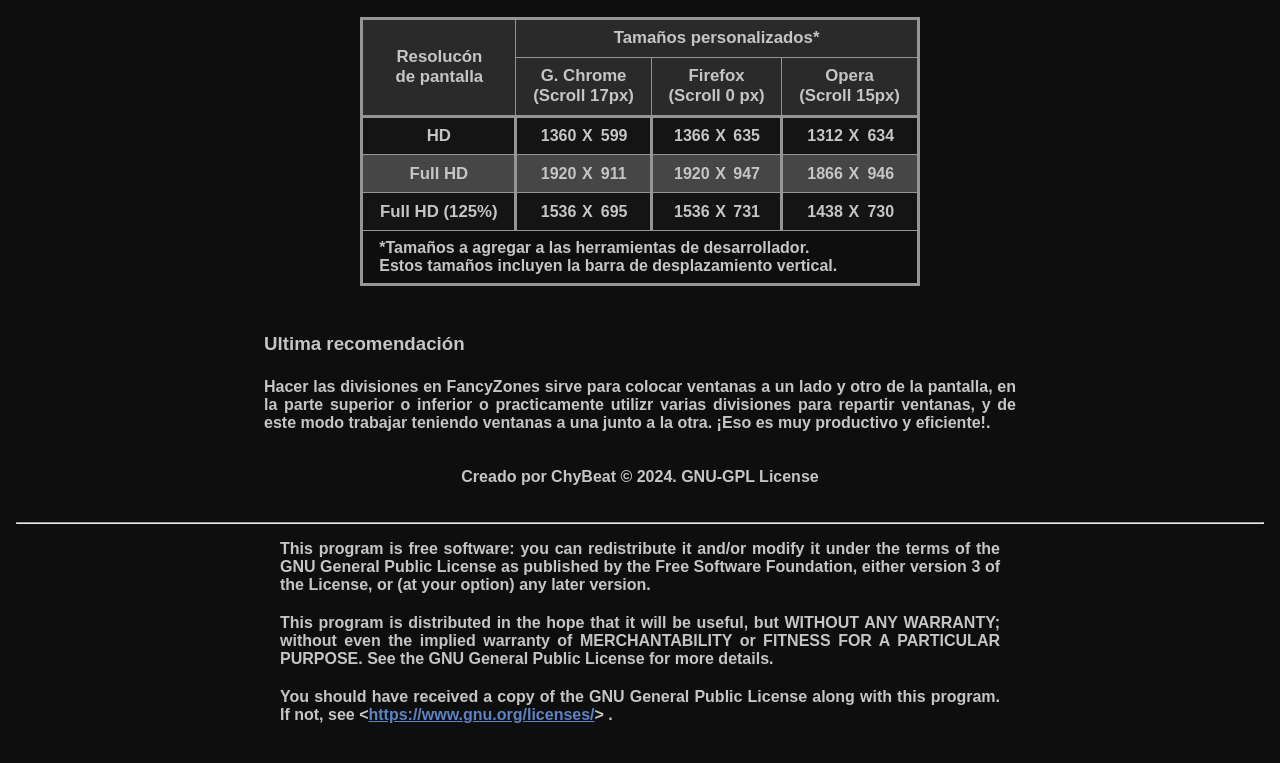
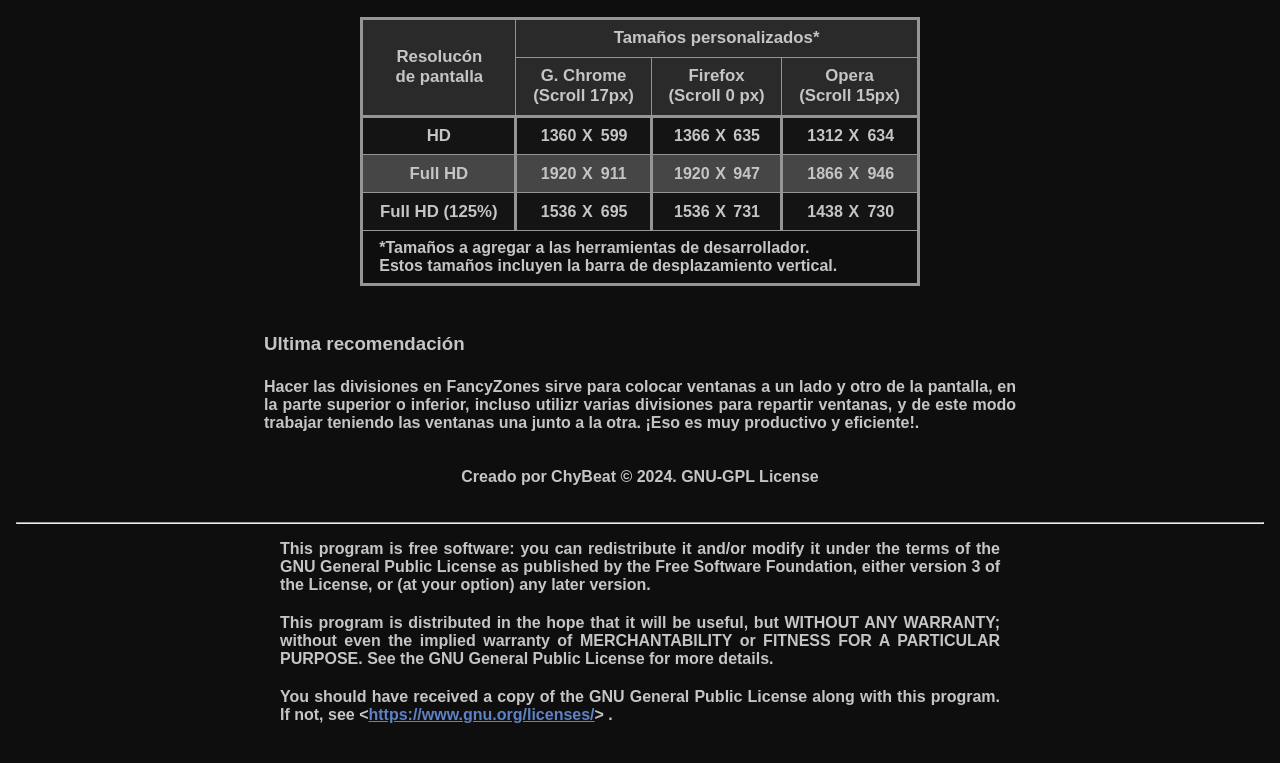
Before and after one commit to chybeat/ScreenSize, a plain HTML site: page index.html in a window 1280 px wide. Shown: the part 3751-4514 px from the top of the page. Drawn offline with Linux system fonts and the light colour scheme; a web font is replaced by a local one.

Commit message:
Mejora de textos

```diff
--- a/index.html
+++ b/index.html
@@ -642,7 +642,7 @@
 				</table>
 			</div>
 			<h3>Ultima recomendación</h3>
-			<p>Hacer las divisiones en FancyZones sirve para colocar ventanas a un lado y otro de la pantalla, en la parte superior o inferior o practicamente utilizr varias divisiones para repartir ventanas, y de este modo trabajar teniendo ventanas a una junto a la otra. ¡Eso es muy productivo y eficiente!.</p>
+			<p>Hacer las divisiones en FancyZones sirve para colocar ventanas a un lado y otro de la pantalla, en la parte superior o inferior, incluso utilizr varias divisiones para repartir ventanas, y de este modo trabajar teniendo las ventanas una junto a la otra. ¡Eso es muy productivo y eficiente!.</p>
 		</article>
 	</section>
 	<script>
```
